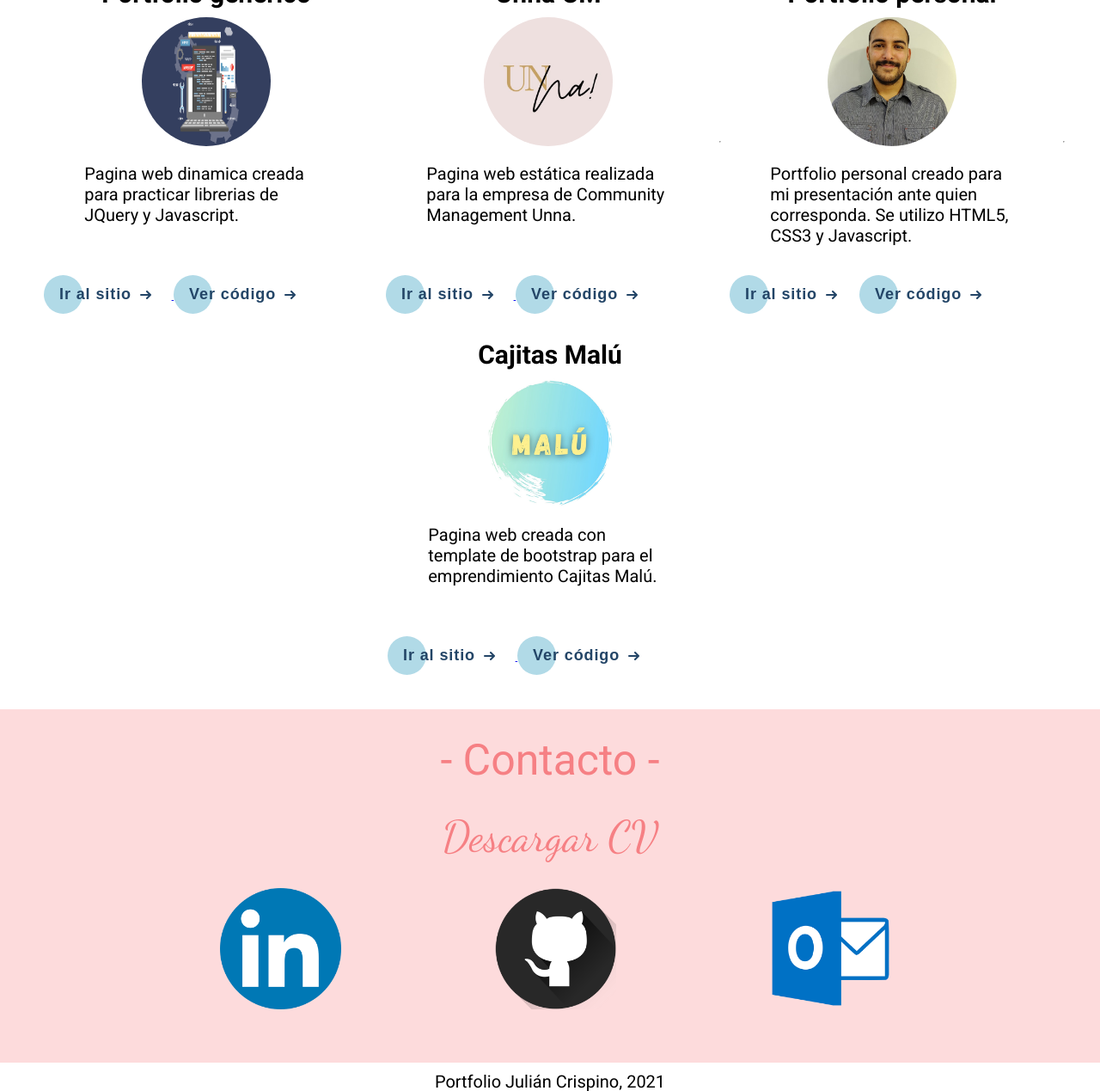
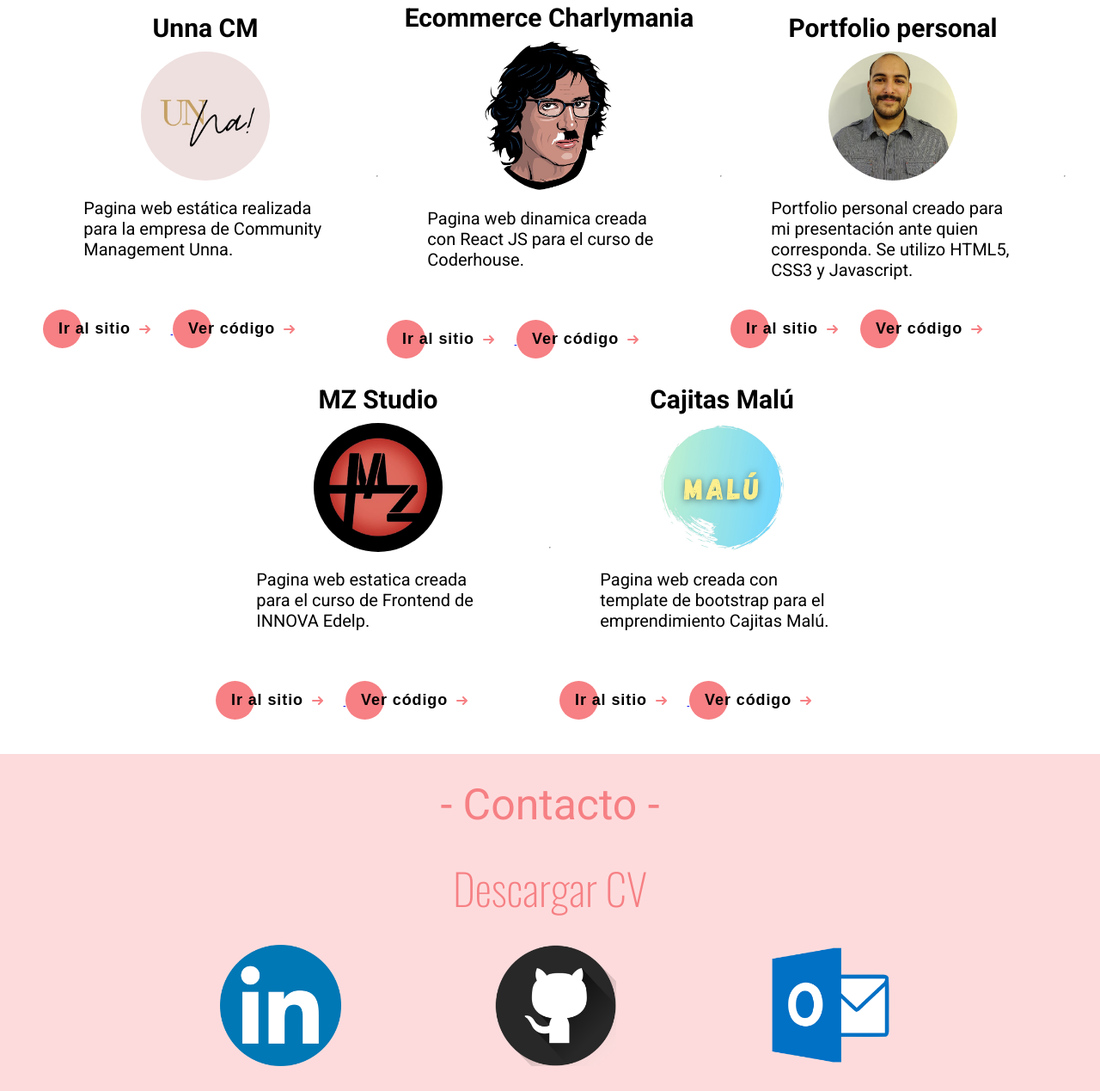
Before and after one commit to juliancrispino/portfolio, a plain HTML site: page index.html in a window 1280 px wide. Shown: the part 2589-3858 px from the top of the page at 86% size. Drawn offline with nearby package versions, Linux system fonts and the light colour scheme.

Commit message:
nuevas paginas

```diff
--- a/css/style.css
+++ b/css/style.css
@@ -43,7 +43,7 @@ body {
   left: 0;
   display: block;
   border-radius: 50px;
-  background: #b1dae7;
+  background: #f68084;
   width: 45px;
   height: 45px;
   transition: all 0.3s ease;
@@ -55,7 +55,7 @@ body {
   font-size: 18px;
   font-weight: 700;
   letter-spacing: 0.05em;
-  color: #234567;
+  color: black;
 }
 
 .cta svg {
@@ -65,7 +65,7 @@ body {
   fill: none;
   stroke-linecap: round;
   stroke-linejoin: round;
-  stroke: #234567;
+  stroke: #f68084;
   stroke-width: 2;
   transform: translateX(-5px);
   transition: all 0.3s ease;
@@ -274,9 +274,8 @@ body {
 }
 
 .subtitulo-seccion {
-  font-family: 'Dancing Script', cursive;
+  font-family: 'Oswald', cursive;
   text-align: center;
-  font-size: 3.5rem;
   font-weight: 300;
   color: #f68084;
   margin: 2rem 0;
--- a/index.html
+++ b/index.html
@@ -10,6 +10,9 @@
     <link rel="preconnect" href="https://fonts.gstatic.com">
     <link href="https://fonts.googleapis.com/css2?family=Roboto:wght@300;400;700&display=swap" rel="stylesheet">
     <link rel="preconnect" href="https://fonts.gstatic.com">
+    <link rel="preconnect" href="https://fonts.googleapis.com">
+    <link rel="preconnect" href="https://fonts.gstatic.com" crossorigin>
+    <link href="https://fonts.googleapis.com/css2?family=Oswald:wght@200&display=swap" rel="stylesheet">
     <link href="https://fonts.googleapis.com/css2?family=Dancing+Script:wght@400;500;700&display=swap" rel="stylesheet">
     <link href="https://unpkg.com/aos@2.3.1/dist/aos.css" rel="stylesheet">
 </head>
@@ -82,28 +85,6 @@
             <h2 class="titulo-seccion">- Proyectos -</h2>
 
             <div class="cont-proyectos">
-                <article class="proyecto contenedor">
-                    <h4 class="titulo-proyecto">Portfolio generico</h4>
-                    <img src="/img/generico.png" alt="Pagina generica" class="img-proyecto">
-                    <p class="texto-proyecto contenedor">Pagina web dinamica creada para practicar librerias de JQuery y
-                        Javascript.
-                    </p>
-                    <a href="https://juliancrispino.github.io/paginaPrueba/" target="_blank"><button class="cta">
-                        <span>Ir al sitio</span>
-                        <svg width="15px" height="10px" viewBox="0 0 13 10">
-                            <path d="M1,5 L11,5"></path>
-                            <polyline points="8 1 12 5 8 9"></polyline>
-                        </svg>
-                    </button>
-                    </a>
-                    <a href="https://github.com/juliancrispino/paginaPrueba" target="_blank"><button class="cta">
-                            <span>Ver código</span>
-                            <svg width="15px" height="10px" viewBox="0 0 13 10">
-                                <path d="M1,5 L11,5"></path>
-                                <polyline points="8 1 12 5 8 9"></polyline>
-                            </svg>
-                        </button></a>
-                </article>
 
                 <article class="proyecto contenedor">
                     <h4 class="titulo-proyecto">Unna CM</h4>
@@ -131,6 +112,30 @@
             <hr>
 
             <article class="proyecto contenedor">
+                <h4 class="titulo-proyecto">Ecommerce Charlymania</h4>
+                <img src="/img/logo.png" alt="Pagina generica" class="img-proyecto">
+                <p class="texto-proyecto contenedor">Pagina web dinamica creada con React JS para el curso de Coderhouse.
+                </p>
+                <a href="https://charlymania.netlify.app/" target="_blank"><button class="cta">
+                        <span>Ir al sitio</span>
+                        <svg width="15px" height="10px" viewBox="0 0 13 10">
+                            <path d="M1,5 L11,5"></path>
+                            <polyline points="8 1 12 5 8 9"></polyline>
+                        </svg>
+                    </button>
+                </a>
+                <a href="https://github.com/juliancrispino/charlymaniaJulianCrispino" target="_blank"><button class="cta">
+                        <span>Ver código</span>
+                        <svg width="15px" height="10px" viewBox="0 0 13 10">
+                            <path d="M1,5 L11,5"></path>
+                            <polyline points="8 1 12 5 8 9"></polyline>
+                        </svg>
+                    </button></a>
+            </article>
+
+            <hr>
+
+            <article class="proyecto contenedor">
                 <h4 class="titulo-proyecto">Portfolio personal</h4>
                     <img src="/img/perfil.png" alt="Julian Crispino" class="img-proyecto">
                     <p class="texto-proyecto contenedor">Portfolio personal creado para mi presentación ante quien
@@ -144,6 +149,28 @@
                             </svg>
                         </button></a>
                     <a href="https://github.com/juliancrispino/portfolio" target="_blank"><button class="cta">
+                            <span>Ver código</span>
+                            <svg width="15px" height="10px" viewBox="0 0 13 10">
+                                <path d="M1,5 L11,5"></path>
+                                <polyline points="8 1 12 5 8 9"></polyline>
+                            </svg>
+                        </button></a>
+                </article>
+
+                <hr>
+
+                <article class="proyecto contenedor">
+                    <h4 class="titulo-proyecto">MZ Studio</h4>
+                    <img src="/img/mz.png" alt="Cajitas Malú" class="img-proyecto">
+                    <p class="texto-proyecto contenedor">Pagina web estatica creada para el curso de Frontend de INNOVA Edelp.</p>
+                    <a href="https://juliancrispino.github.io/MZ-Studio/" target="_blank"><button class="cta">
+                            <span>Ir al sitio</span>
+                            <svg width="15px" height="10px" viewBox="0 0 13 10">
+                                <path d="M1,5 L11,5"></path>
+                                <polyline points="8 1 12 5 8 9"></polyline>
+                            </svg>
+                        </button> </a>
+                    <a href="https://github.com/juliancrispino/MZ-Studio" target="_blank"><button class="cta">
                             <span>Ver código</span>
                             <svg width="15px" height="10px" viewBox="0 0 13 10">
                                 <path d="M1,5 L11,5"></path>
```
Also changed, not shown: img/generico.png (deleted), img/logo.png (added), img/mz.jpg (added), img/mz.png (added). Lines whose indentation alone changed are shown as unchanged.
